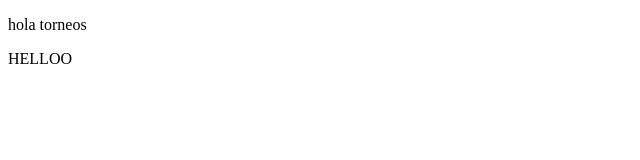
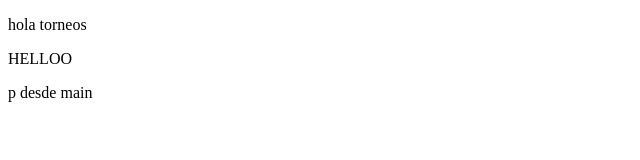
Before and after one commit to adrian-acosta/demo-html-github, a plain HTML site: page torneos.html in a window 1280 px wide. Shown: the whole page, without its empty margins (0-640 px from the left). Drawn offline with Linux system fonts and the light colour scheme.

Commit message:
actualizando torneos.html

```diff
--- a/torneos.html
+++ b/torneos.html
@@ -8,5 +8,6 @@
 <body>
     <p>hola torneos    </p>
     <p>HELLOO</p>
+    <p>p desde main</p>
    </body>
 </html>
```
